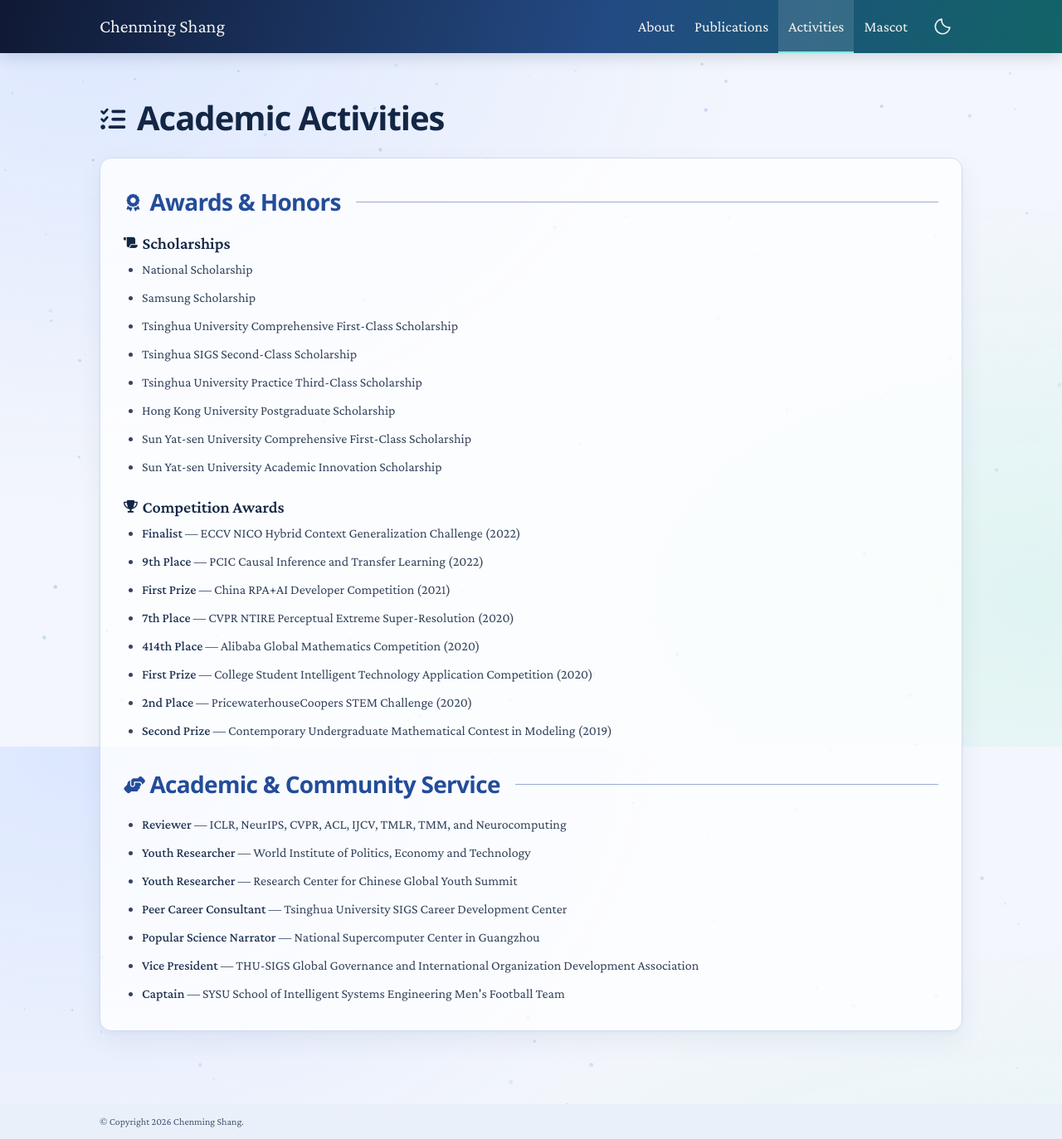
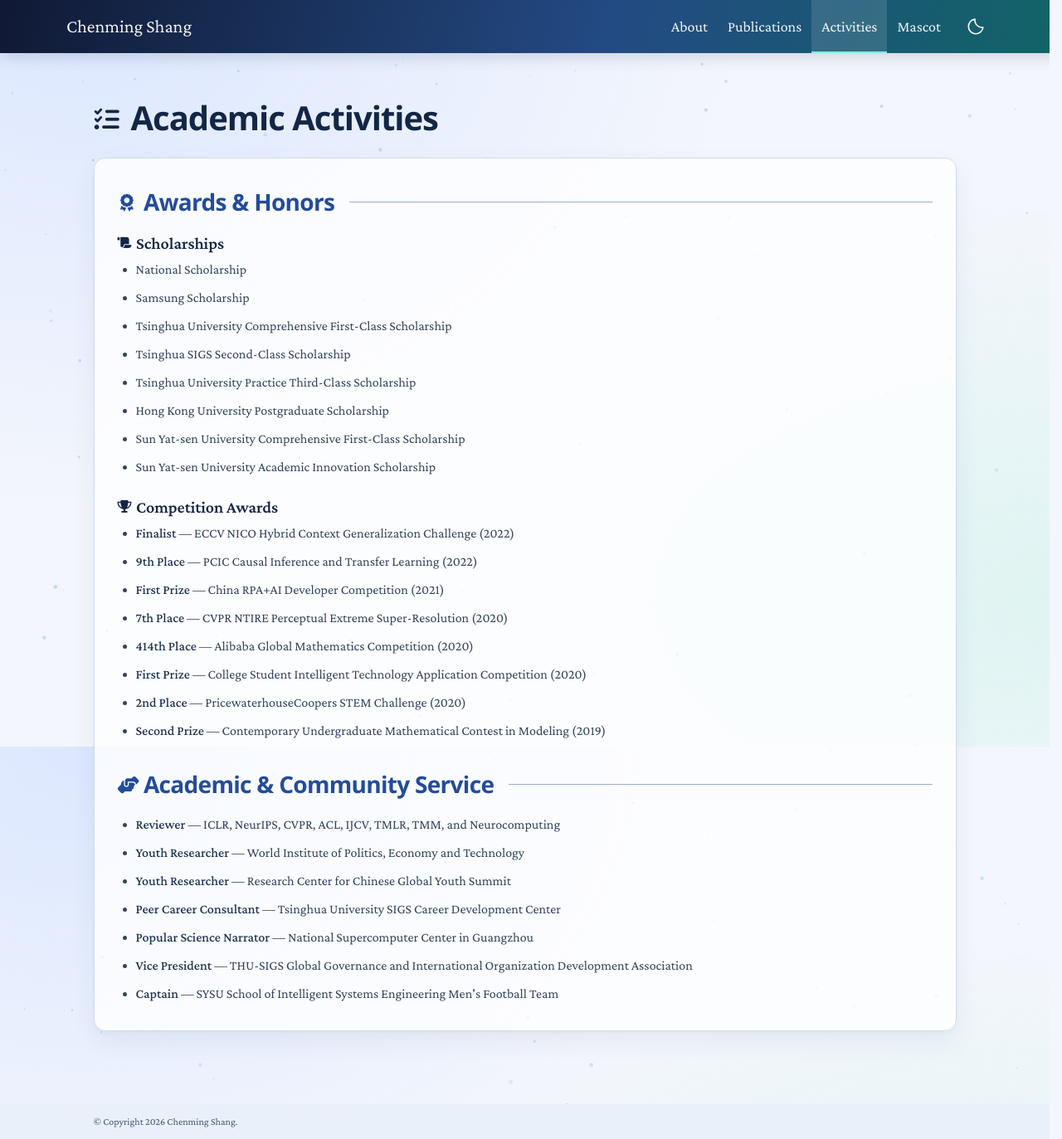
Before and after one commit to HelloSCM/HelloSCM.github.io, a Jekyll site: the page built from activities.md, in a window 1280 px wide and 1373 px high. Shown: the whole window at 83% size. Built offline with Jekyll 4.4.1, drawn with Linux system fonts in a browser that asks for light colours; a style sheet for code colours, icons or effects is not loaded.

Commit message:
Align navigation across pages

```diff
--- a/assets/css/about.css
+++ b/assets/css/about.css
@@ -3,7 +3,7 @@
   align-items: center;
   gap: 9px;
   height: var(--site-nav-height);
-  margin-left: max(var(--site-content-gutter), calc((100% - var(--site-content-width)) / 2));
+  margin-left: max(var(--site-content-gutter), calc((100% - var(--site-nav-content-width)) / 2));
   vertical-align: top;
 }
 
--- a/assets/css/layout-wide.css
+++ b/assets/css/layout-wide.css
@@ -1,6 +1,7 @@
 .layout-wide {
   --site-content-width: 1040px;
   --site-content-gutter: 15px;
+  --site-nav-content-width: 1120px;
 }
 
 .layout-wide .wrapper {
@@ -10,8 +11,10 @@
 }
 
 @media screen and (min-width: 961px) {
-  .layout-wide .topnav .site-brand { margin-left: max(var(--site-content-gutter), calc((100% - var(--site-content-width)) / 2)); }
-  .layout-wide .topnav .nav-controls { margin-right: max(var(--site-content-gutter), calc((100% - var(--site-content-width)) / 2)); }
+  html { scrollbar-gutter: stable; }
+
+  .layout-wide .topnav .site-brand { margin-left: max(var(--site-content-gutter), calc((100% - var(--site-nav-content-width)) / 2)); }
+  .layout-wide .topnav .nav-controls { margin-right: max(var(--site-content-gutter), calc((100% - var(--site-nav-content-width)) / 2)); }
 }
 
 .layout-wide .wrapper > section {
```
